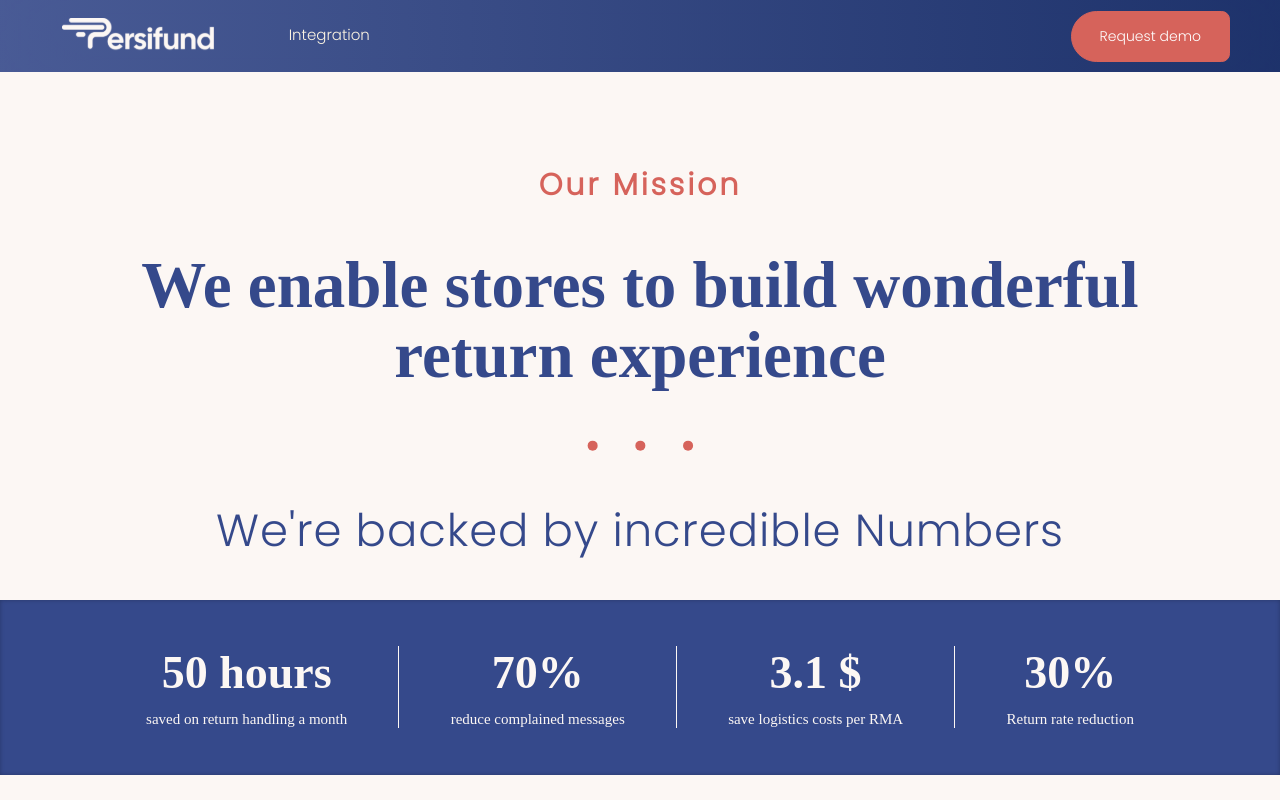
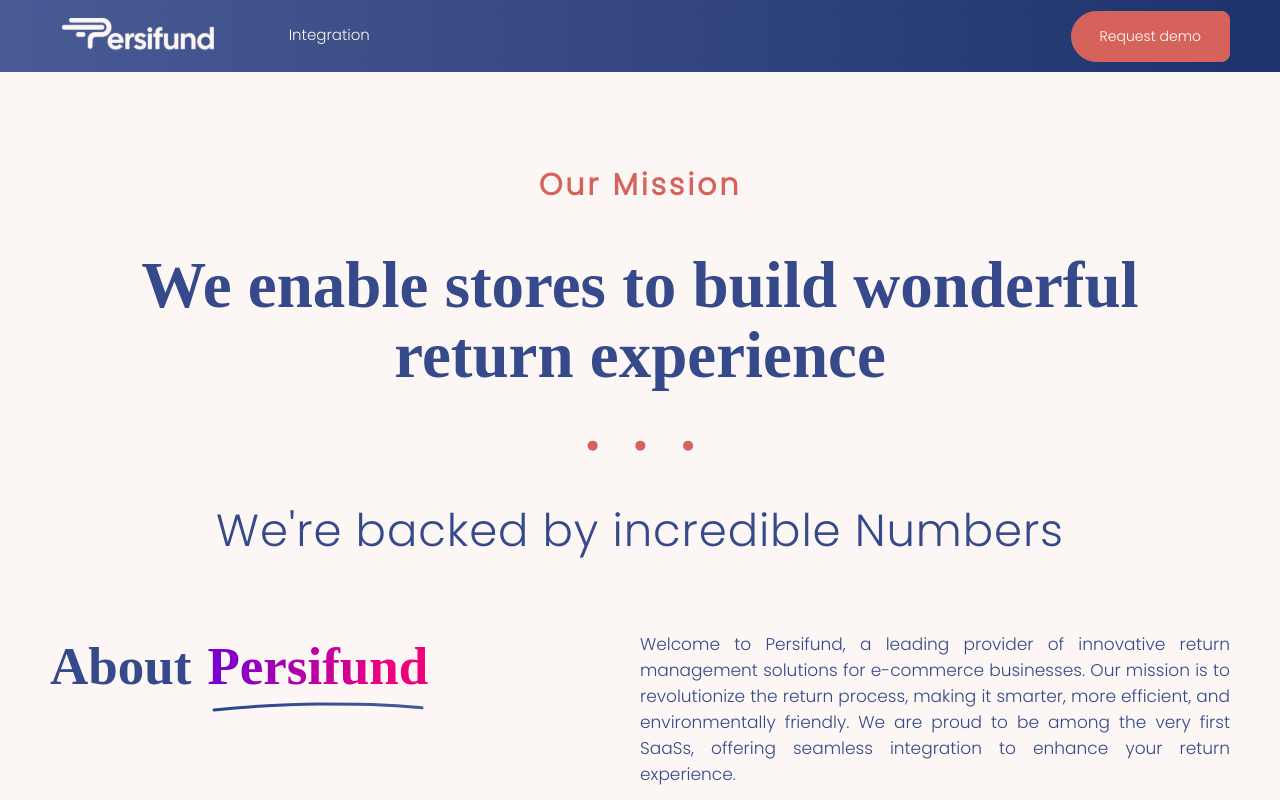
Before and after one commit to bmmoradkhani/new-about-us-main, a Next.js app: page /about-us in a window 1280 px wide. Shown: the top 800 px of the page. Built offline with nearby package versions, Linux system fonts and the light colour scheme.

Commit message:
change about-us page content and create component

```diff
--- a/components/AboutUsPage/index.tsx
+++ b/components/AboutUsPage/index.tsx
@@ -21,52 +21,52 @@
 import CenterMain from "./CenterMain/CenterMain";
 
 export interface Istate {
-  startNum: Number;
-  endNum: Number;
-  duration: Number;
-  decimals?: Number;
-  suffix: String;
-  text: String;
+  // startNum: Number;
+  // endNum: Number;
+  // duration: Number;
+  // decimals?: Number;
+  // suffix: String;
+  // text: String;
 
   title?: string;
   description?: string;
-  image?: StaticImageData;
+  image: StaticImageData;
 }
 
 export default function index() {
-  const data: Istate[] = [
-    {
-      startNum: 1,
-      endNum: 50,
-      duration: 4,
-      suffix: " hours",
-      text: "saved on return handling a month",
-    },
+  // const data: Istate[] = [
+  //   {
+  //     startNum: 1,
+  //     endNum: 50,
+  //     duration: 4,
+  //     suffix: " hours",
+  //     text: "saved on return handling a month",
+  //   },
 
-    {
-      startNum: 1,
-      endNum: 70,
-      duration: 4,
-      suffix: "%",
-      text: "reduce complained messages",
-    },
+  //   {
+  //     startNum: 1,
+  //     endNum: 70,
+  //     duration: 4,
+  //     suffix: "%",
+  //     text: "reduce complained messages",
+  //   },
 
-    {
-      startNum: 1,
-      endNum: 3.1,
-      duration: 4,
-      suffix: " $",
-      decimals: 1,
-      text: "save logistics costs per RMA",
-    },
-    {
-      startNum: 1,
-      endNum: 30,
-      duration: 4,
-      suffix: "%",
-      text: "Return rate reduction",
-    },
-  ];
+  //   {
+  //     startNum: 1,
+  //     endNum: 3.1,
+  //     duration: 4,
+  //     suffix: " $",
+  //     decimals: 1,
+  //     text: "save logistics costs per RMA",
+  //   },
+  //   {
+  //     startNum: 1,
+  //     endNum: 30,
+  //     duration: 4,
+  //     suffix: "%",
+  //     text: "Return rate reduction",
+  //   },
+  // ];
 
   const content: Istate[] = [
     {
@@ -123,7 +123,7 @@
         <p>We're backed by incredible Numbers</p>
       </div>
 
-      <Share users={data} />
+      {/* <Share users={data} /> */}
 
       <div className={` ${styles.row_Title} row my_container`}>
         <div
```
Also changed, not shown: components/AboutUsPage/CenterMain/CenterMain.tsx (+9 -7 lines).
